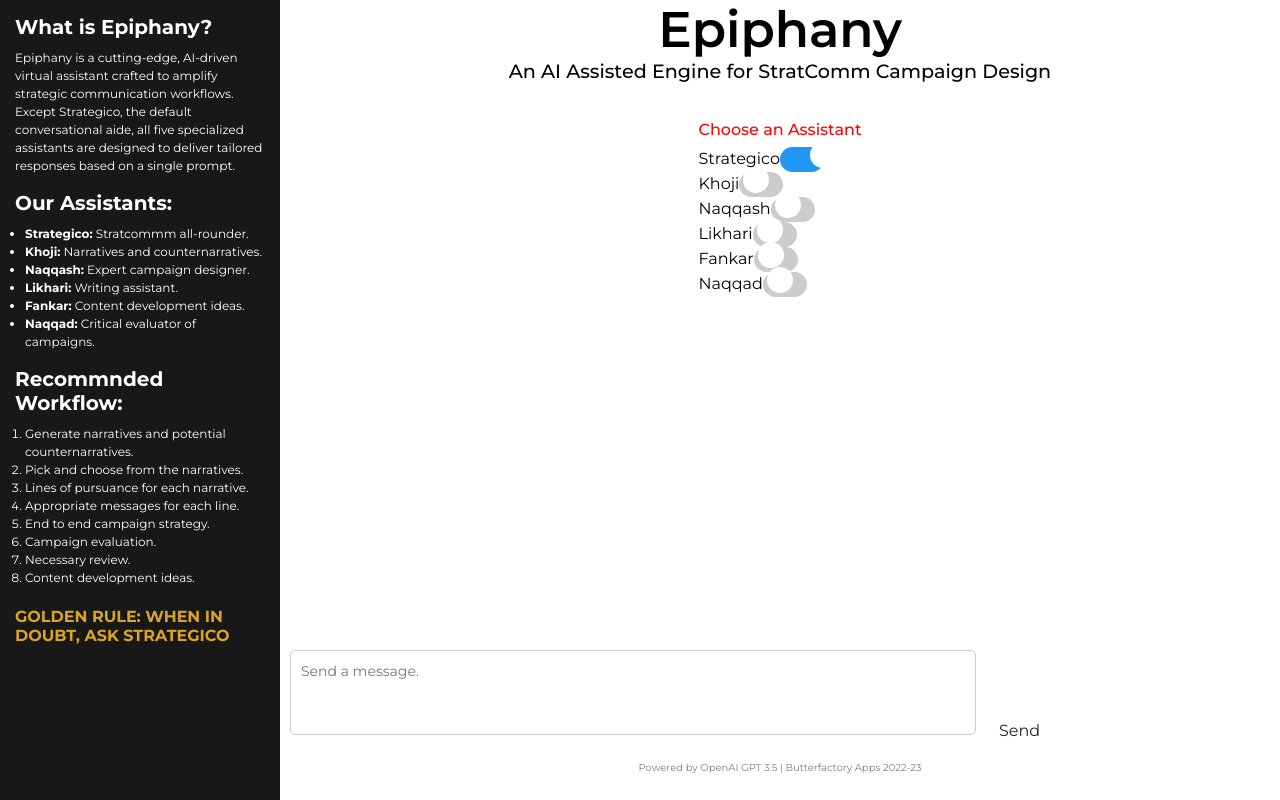
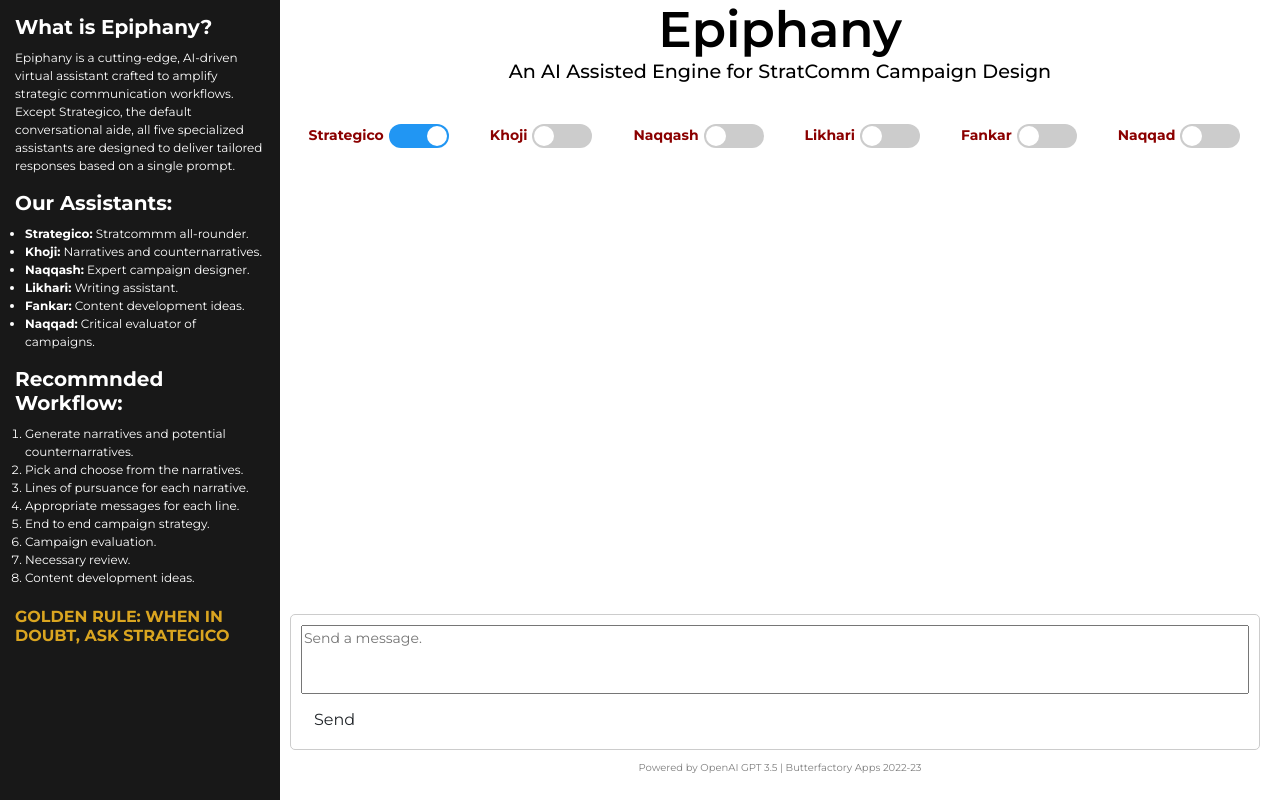
Before and after one commit to aasem/epiphany, a React (Create React App) app: page / in a window 1280 px wide. Built offline with nearby package versions, Linux system fonts and the light colour scheme.

Commit message:
Chat layout

```diff
--- a/src/components/AssistantSelector.js
+++ b/src/components/AssistantSelector.js
@@ -19,11 +19,10 @@ function AssistantSelector() {
 
   return (
     <div className="assistant-selector">
-      <h6 className="assistant-label">Choose an Assistant</h6>
       <div className="switches-container">
         {assistants.map((assistant) => (
           <div key={assistant} className="switch-container">
-            <label htmlFor={assistant}>{assistant}</label>
+            <label className="assistant-name" htmlFor={assistant}>{assistant}</label>
             <label className="switch">
               <input
                 type="radio"
--- a/src/styles/AssistantSelector.css
+++ b/src/styles/AssistantSelector.css
@@ -2,15 +2,29 @@
   align-self: center;
 }
 
-.assistant-label {
-    color: #ff0000;
+.switches-container {
+  display: flex;
+}
+
+.switch-container {
+  display: flex;
+  align-items: center;
+  margin-right: 26px;
+  margin-left: 10px;
+}
+
+.assistant-name {
+  font-size: 14px;
+  font-weight: bold;
+  color: darkred;
+  padding: 5px;
 }
 
 .switch {
   position: relative;
   display: inline-block;
   width: 60px;
-    height: 25px;
+  height: 24px;
 }
 
 .switch input {
@@ -33,10 +47,10 @@
 .slider:before {
   position: absolute;
   content: "";
-    height: 26px;
-    width: 26px;
-    left: 4px;
-    bottom: 4px;
+  height: 20px;
+  width: 20px;
+  left: 2px;
+  bottom: 2px;
   background-color: white;
   transition: .4s;
 }
@@ -46,13 +60,12 @@
 }
 
 input:checked + .slider:before {
-    transform: translateX(26px);
+  transform: translateX(36px); /* Adjusted value */
 }
 
 /* Rounded sliders */
 .slider.round {
-    border-radius: 34px;
-    width: 44px;
+  border-radius: 24px;
 }
 
 .slider.round:before {
--- a/src/styles/ChatLayout.css
+++ b/src/styles/ChatLayout.css
@@ -1,6 +1,6 @@
 .chat-container {
     width: 100%;
-    height: 60vh;
+    height: 80vh;
     display: flex;
     flex-direction: column;
     justify-content: flex-start;
@@ -8,12 +8,13 @@
   }
 
   .chat-log {
-    flex: 1;
+    flex: 1 1;
     overflow-y: auto;
-    max-height: 567px;
+    max-height: 560px;
     text-align: left;
     width: 100%;
-  }
+    padding: 10px;
+}
 
   .chat-message-container {
     display: flex;
@@ -40,29 +41,27 @@
   }
 
   .input-container {
-    /* display: flex; */
+    display: flex;
+    justify-content: center;
+    align-items: center;
     padding: 10px;
     width: 100%;
   }
 
-  .input-message {
+  .message-form {
     flex: 1;
     margin-right: 10px;
     border-radius: 5px;
     border: 1px solid #ccc;
     background-color: rgba(255, 255, 255, 0.5);
-    width: 70%;
+    width: 80%;
+    padding: 10px;
+  }
+
+  .input-message {
     overflow-y: auto;
     font-size: 14px;
     color: #000;
     resize: none;
-    padding: 10px;
+    width: 100%;
   }
-
-  /* .btn {
-    padding: 10px;
-    background-color: #007bff;
-    color: white;
-    border: none;
-    border-radius: 5px;
-  } */
```
Lines whose indentation alone changed are shown as unchanged.
